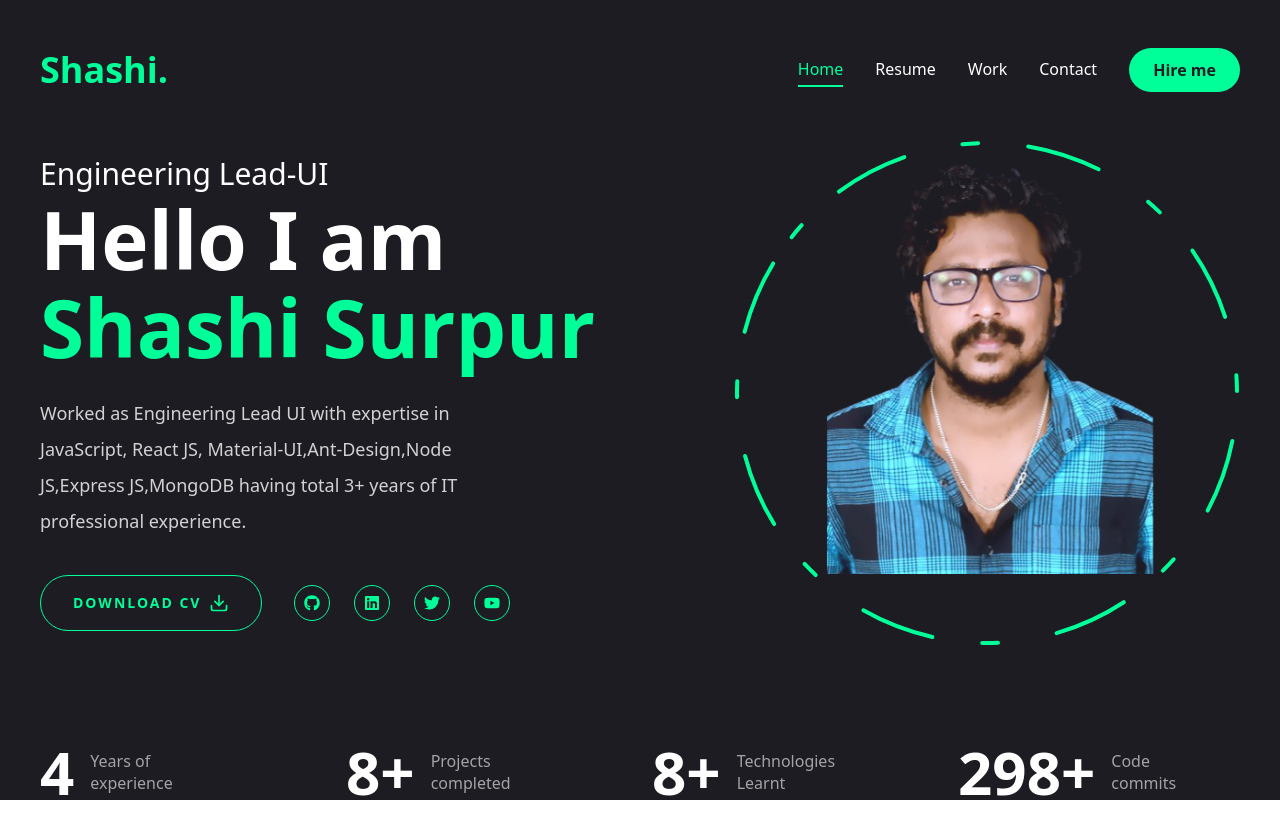
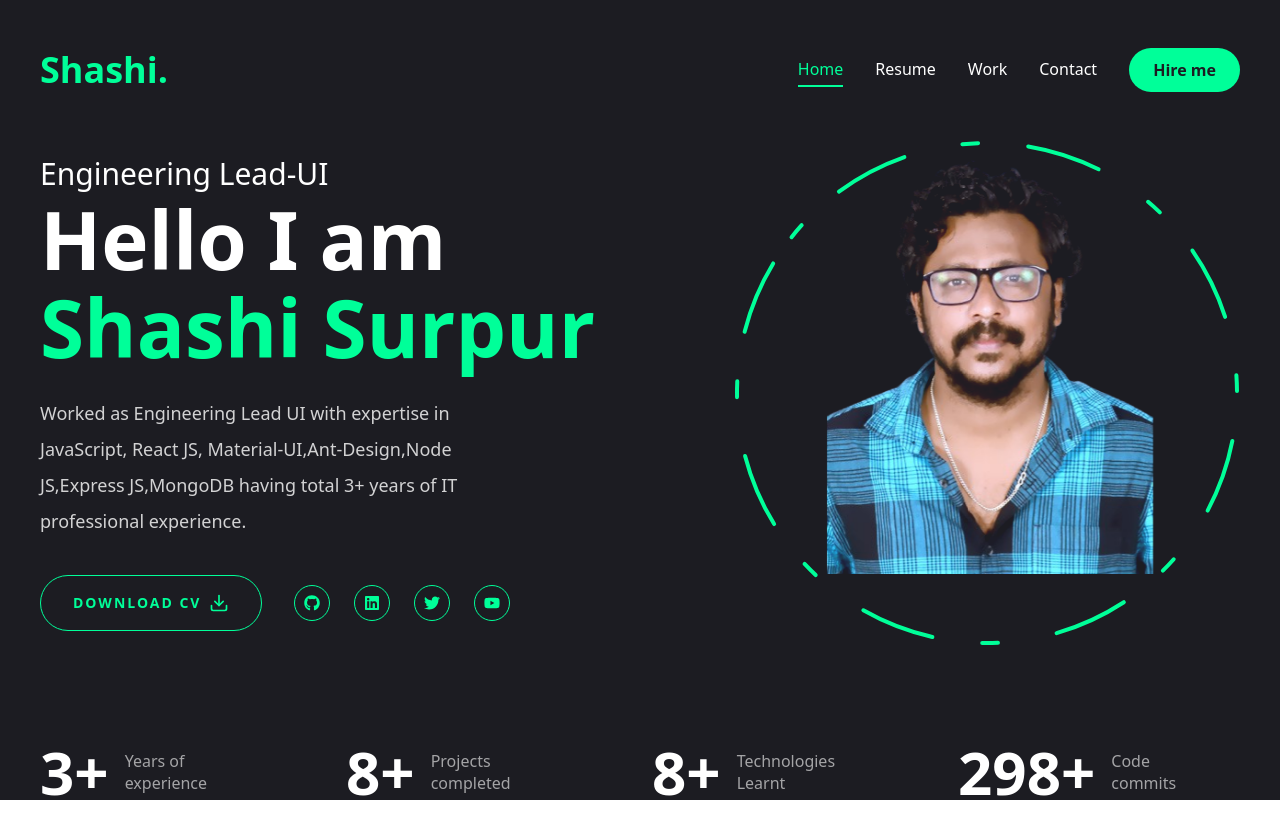
Before and after one commit to shashisurpur/my-portFolio, a Next.js app: page / in a window 1280 px wide. Built offline with nearby package versions, Linux system fonts and the light colour scheme.

Commit message:
updated home content

```diff
--- a/components/Stats.jsx
+++ b/components/Stats.jsx
@@ -4,7 +4,7 @@ import CountUp from "react-countup";
 
 const stats = [
   {
-    num: 4,
+    num: 3,
     text: "Years of experience",
   },
   {
@@ -31,7 +31,7 @@ const Stats = () => {
               key={index}
               className="flex-1 flex gap-4 items-center justify-center xl:justify-start"
             >
-              {index !== 0 ? (
+              {/* {index !== 0 ? (
                 <div className="flex items-center">
                   <CountUp
                     end={stat.num}
@@ -48,14 +48,18 @@ const Stats = () => {
                   delay={2}
                   className="text-4xl xl:text-6xl font-extrabold"
                 />
-              )}
+              )} */}
 
-              <p
-                // className={`${
-                //   stat.text.length < 15 ? "max-w-[100px]" : "max-w-[100px]"
-                // } leading-snug text-white/60`}
-                className={`max-w-[100px] leading-snug text-white/60`}
-              >
+              <div className="flex items-center">
+                <CountUp
+                  end={stat.num}
+                  duration={5}
+                  delay={2}
+                  className="text-4xl xl:text-6xl font-extrabold"
+                />
+                <span className="text-4xl xl:text-6xl font-extrabold">+</span>
+              </div>
+              <p className={`max-w-[100px] leading-snug text-white/60`}>
                 {stat.text}
               </p>
             </div>
```
